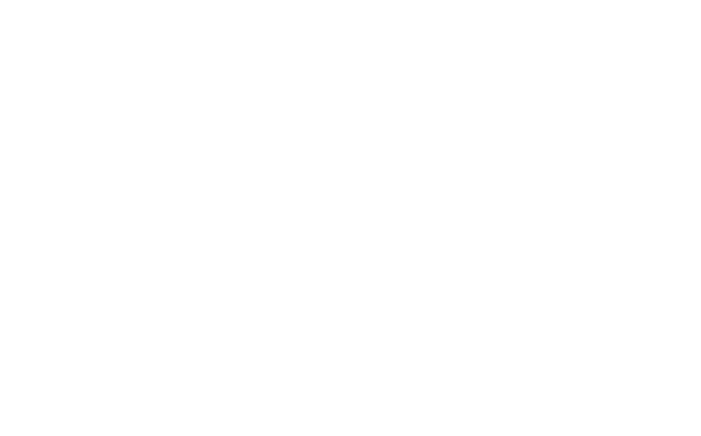
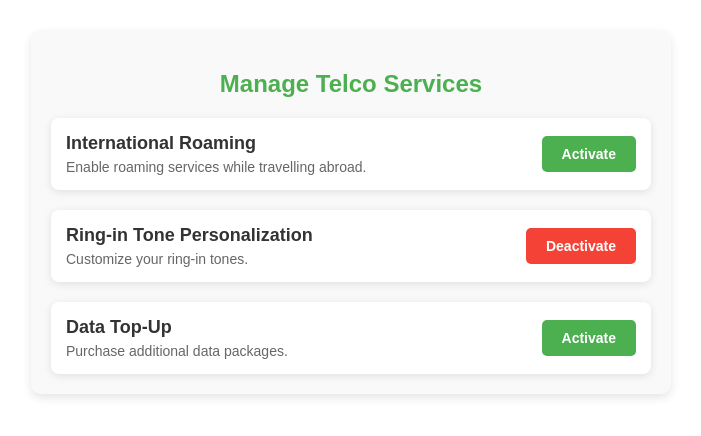
Before and after one commit to welahetti/sritel-frontend, a Vue app: page /services in a window 1280 px wide. Before the commit this address had no page. Shown: the top 436 px of the page, without its empty margins (289-990 px from the left). Built offline with nearby package versions, Linux system fonts and the light colour scheme.

Commit message:
activateDeactivate services

```diff
--- a/src/components/DashboardView.vue
+++ b/src/components/DashboardView.vue
@@ -16,6 +16,9 @@
       <button class="dashboard-button" @click="navigateToCustomer(1)">
         Customers
       </button>
+      <button class="dashboard-button" @click="navigateTo('services')">
+  Services
+</button>
     </div>
   </div>
 </template>
--- /dev/null
+++ b/src/components/ServicesView.vue
@@ -0,0 +1,176 @@
+<template>
+  <div class="services-page">
+    <h2>Manage Telco Services</h2>
+
+    <!-- Services List -->
+    <div class="services-list">
+      <div
+        v-for="service in services"
+        :key="service.id"
+        class="service-item"
+      >
+        <div class="service-details">
+          <h3>{{ service.name }}</h3>
+          <p>{{ service.description }}</p>
+        </div>
+        <button
+          class="toggle-button"
+          :class="{ active: service.active }"
+          @click="toggleService(service.id)"
+        >
+          {{ service.active ? "Deactivate" : "Activate" }}
+        </button>
+      </div>
+    </div>
+
+    <!-- Success and Error Messages -->
+    <p v-if="successMessage" class="success-message">{{ successMessage }}</p>
+    <p v-if="errorMessage" class="error-message">{{ errorMessage }}</p>
+  </div>
+</template>
+
+<script>
+export default {
+  data() {
+    return {
+      // Predefined Telco services
+      services: [
+        {
+          id: 1,
+          name: "International Roaming",
+          description: "Enable roaming services while travelling abroad.",
+          active: false,
+        },
+        {
+          id: 2,
+          name: "Ring-in Tone Personalization",
+          description: "Customize your ring-in tones.",
+          active: true,
+        },
+        {
+          id: 3,
+          name: "Data Top-Up",
+          description: "Purchase additional data packages.",
+          active: false,
+        },
+      ],
+      successMessage: null,
+      errorMessage: null,
+    };
+  },
+  methods: {
+    toggleService(serviceId) {
+      // Find the service being toggled
+      const service = this.services.find((s) => s.id === serviceId);
+
+      if (service) {
+        // Toggle the active status
+        service.active = !service.active;
+
+        // Show a success message
+        this.successMessage = `Service "${service.name}" ${
+          service.active ? "activated" : "deactivated"
+        } successfully!`;
+
+        // Clear error messages
+        this.errorMessage = null;
+
+        // Hide the success message after a few seconds
+        setTimeout(() => {
+          this.successMessage = null;
+        }, 3000);
+      } else {
+        // Handle errors if the service is not found
+        this.errorMessage = "Service not found!";
+        this.successMessage = null;
+      }
+    },
+  },
+};
+</script>
+
+<style scoped>
+.services-page {
+  max-width: 600px;
+  margin: 30px auto;
+  padding: 20px;
+  font-family: Arial, sans-serif;
+  background-color: #f9f9f9;
+  border-radius: 10px;
+  box-shadow: 0px 4px 10px rgba(0, 0, 0, 0.1);
+}
+
+h2 {
+  text-align: center;
+  color: #4caf50;
+  margin-bottom: 20px;
+}
+
+.services-list {
+  display: flex;
+  flex-direction: column;
+  gap: 20px;
+}
+
+.service-item {
+  display: flex;
+  justify-content: space-between;
+  align-items: center;
+  padding: 15px;
+  background-color: white;
+  border-radius: 8px;
+  box-shadow: 0px 2px 8px rgba(0, 0, 0, 0.1);
+}
+
+.service-details {
+  max-width: 70%;
+}
+
+h3 {
+  margin: 0;
+  font-size: 18px;
+  color: #333;
+}
+
+p {
+  margin: 5px 0 0;
+  font-size: 14px;
+  color: #666;
+}
+
+.toggle-button {
+  background-color: #4caf50;
+  color: white;
+  border: none;
+  padding: 10px 20px;
+  border-radius: 5px;
+  cursor: pointer;
+  font-size: 14px;
+  font-weight: bold;
+  transition: background-color 0.3s;
+}
+
+.toggle-button.active {
+  background-color: #f44336;
+}
+
+.toggle-button:hover {
+  background-color: #45a049;
+}
+
+.toggle-button.active:hover {
+  background-color: #d32f2f;
+}
+
+.success-message {
+  color: #5cb85c;
+  text-align: center;
+  margin-top: 20px;
+}
+
+.error-message {
+  color: #d9534f;
+  text-align: center;
+  margin-top: 20px;
+}
+</style>
--- a/src/router/index.js
+++ b/src/router/index.js
@@ -13,6 +13,7 @@ const routes = [
   { path: '/dashboard', component: DashboardView},
   { path: '/customers/:id',component: CustomerView},
   { path: '/change-password', component: () => import('../components/ChangePasswordView.vue'),},
+  { path: '/services', component: () => import('../components/ServicesView.vue'),},
 ];
 
 const router = createRouter({
```
